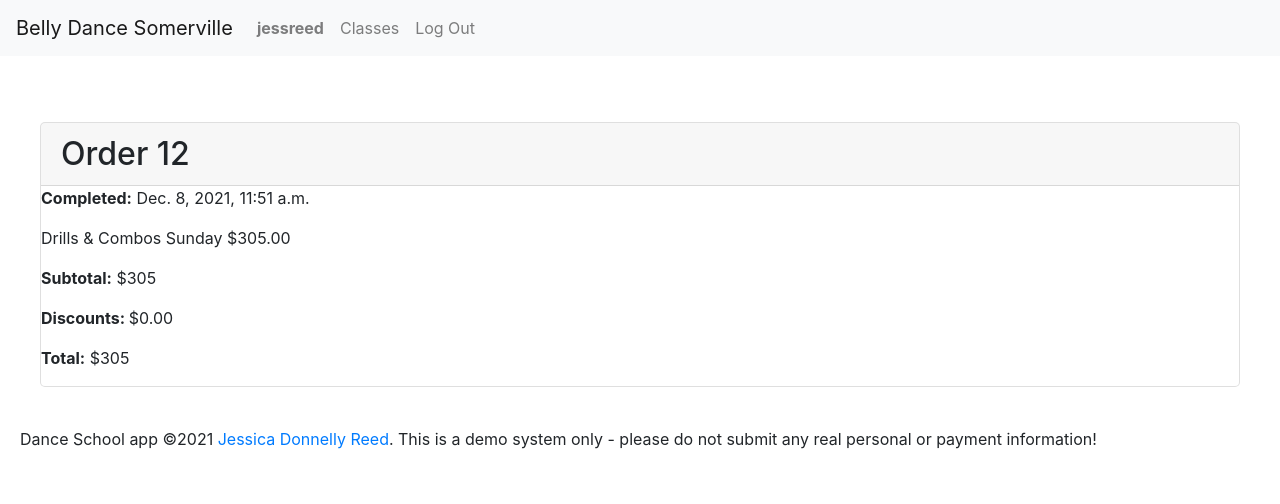
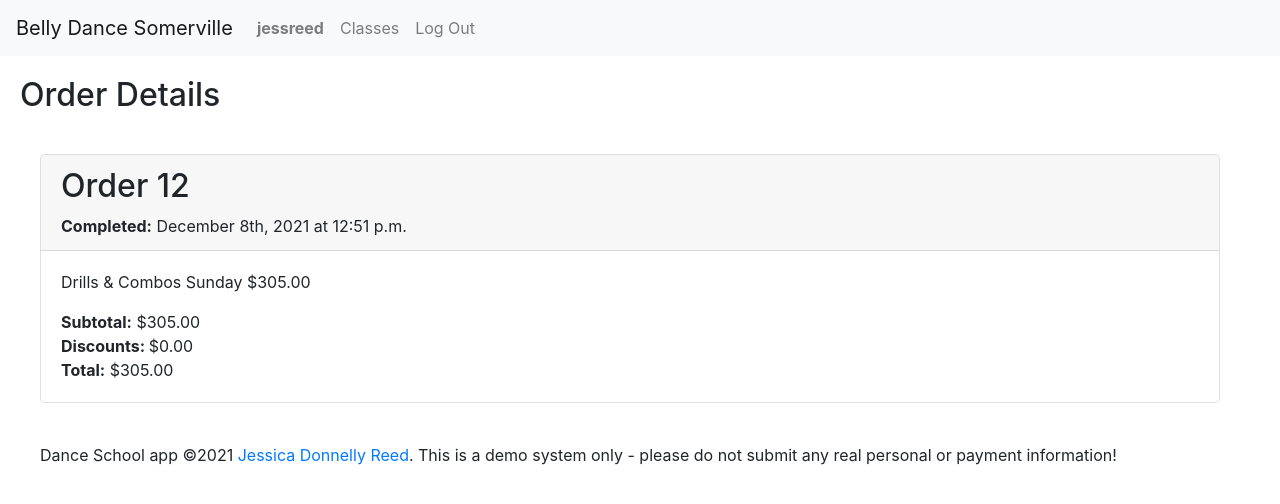
Before and after one commit to ruadh/CSCI-E-33a_Final_Project, a Django app: page /order/12 in a window 1280 px wide. Shown: the top 504 px of the page. Run offline with Django 3.2, Linux system fonts and the light colour scheme; a user stored in the database is signed in; data comes from the database, SQL or seed files in the repository; both versions use the stored data as it was after the commit; some libraries are stand-ins or nearby versions.

Commit message:
Styling the cart preview, making sure timezone is reactivated when a page is loaded, since it can be unset during a hard refresh.

```diff
--- a/dance_school/enrollment/static/enrollment/styles.css
+++ b/dance_school/enrollment/static/enrollment/styles.css
@@ -25,13 +25,19 @@ form input[type="submit"] {
     margin: 20px;
 }
 
+
 .accordion .card {
     margin-top: 0;
     margin-bottom: 0;
     margin-left: 0;
 }
 
-/* Accordion expand/collapse button/links */
+.borderless-card {
+    padding-bottom: 30px;
+    border: none;
+}
+
+/* Accordion expand/collapse links */
 .card-header .btn-link {
     font-size: 1.25rem;
     padding-left: 0;
@@ -73,11 +79,11 @@ input[type="submit"] {
 
 /* RESPONSIVE - Styles for larger screens - Most responsive behavior is based on the Boostrap md breakpoint  */
 
-/* @media(min-width: 720px) {
+@media(min-width: 768px) {
 
-    #cart-container,
-    #offerings-container {
-        border: none;
+    /* Remove the extra whitespace when displayed in columns */
+    .borderless-card{
+        padding-bottom: 0px;
     }
 
-} */
+}
--- a/dance_school/enrollment/templates/enrollment/cart.html
+++ b/dance_school/enrollment/templates/enrollment/cart.html
@@ -4,53 +4,70 @@
 
 {% block body %}
 
-{# Container for fading JavaScript-created error messages #}
-<div id="main-alert-fading" class="alert alert-fade" role="alert">
-</div>
+    {% if cart %}
 
-{# Container for persistent Django-created error messages #}
-{% if message %}
-<div id="main-alert-persistent" class="alert alert-danger">
-    {{message|linebreaksbr}}
-</div>
-{% endif %}
-
-<div class="row">
-
-    <div id="cart-container" class="col-md order-md-5 card">
-        <div>
-            {% if cart %}
+        <header>
             {% if cart.completed %}
-                    <h2 class="card-header section-header">Order {{cart.id}}</h2>
-                    <p><span class="label">Completed:</span>  {{cart.completed}}</p>
+                <h2>Order Details</h2>
             {% else %}
-                    <h2 class="card-header section-header">Checkout</h2>
+                <h2>Checkout</h2>
                 {% if semester.registration_status == 'closed' %}
                     <p>{{semester}} registration closed on {{semester.registration_close}} </p>
                 {% else %}
                     <p>{{semester}} registration is open from {{semester.registration_open|date:DATE_TIME_FORMAT_NO_YEAR }} to {{semester.registration_close|date:DATE_TIME_TIMEZONE_FORMAT}}, or until classes sell out. </p>
-                        <h4>Review Your Cart</h4>
                 {% endif %}
             {% endif %}
+        </header>
+
+        <div class="row">
+            <div id="cart-container" class="col-md">
+                <div class="accordion" id="cart-accordion">
+
+                    <div class="card">
+                        <div class="card-header">
+                            {% if cart.completed %}
+                                <h2 class="section-header">Order {{cart.id}}</h2>
+                                <div>
+                                    <span class="label">Completed:</span> <span class="value">{{cart.completed|date:DATE_TIME_FORMAT}}</span>
+                                </div>
+                            {% else %}
+                                <h2 class="section-header">Items in Cart</h2>
+                            {% endif %}
+                        </div>
+                        <div class="card-body">
                             <ul id="cart-items">
                                 {% for item in cart.items %}
-                    <li data-offering={{item.offering.id}}>{{item.offering.course.title}} {{item.offering.weekday_name}} ${{item.price}}
+                                    <li data-offering={{item.offering.id}}>{{item.offering.course.title}} {{item.offering.weekday_name}} ${{item.price|floatformat:2 }}
                                         {% if not cart.completed %}
-                            <button class="remove-button btn btn-link" data-item={{item.id}}>(Remove)</button>
+                                            <button class="remove-button btn btn-link" data-item={{item.id}}>Remove</button>
                                         {% endif %}
                                     </li>
                                 {% endfor %}
                             </ul>
                             {% if cart.items %}
-                    <p><span class="label">Subtotal:</span>  ${{cart.subtotal|default_if_none:"0.00"}}</p>
-                    <p><span class="label">Discounts: </span> ${{cart.discount|default_if_none:"0.00"}}</p>
-                    <p><span class="label">Total:</span>  ${{cart.total|default_if_none:"0.00"}}</p>
+                                <div>
+                                    <span class="label">Subtotal:</span>  <span>${{cart.subtotal|default_if_none:"0.00"|floatformat:2 }}</span>
+                                </div>
+                                <div>
+                                    <span class="label">Discounts: </span> <span>${{cart.discount|default_if_none:"0.00"|floatformat:2 }}</span>
+                                </div>
+                                <div>
+                                    <span class="label">Total:</span>  <span>${{cart.total|default_if_none:"0.00"|floatformat:2 }}</span>
+                                </div>
+                            {% else %}
+                            <div>This cart is empty.  <a href="{% url 'index' %}">Return to class listings.</a></div>
+                            {% endif %}
+                        </div>
+                    </div>
+
                     {% if cart.total > 0 and not cart.completed %}
-                        <h4>Review Your Profile <button id="edit-profile-button" data-profile={{profile.id}}>Edit</button></h4>
-                        <div class="container">
+                    <div class="card">
+                        <div class="card-header">
+                            <h2 class="section-header">Review Your Profile <button id="edit-profile-button" data-profile={{profile.id}} class="btn btn-link">Edit</button></h2>
+                        </div>
                         <div class="row">
                             <div class="col-md">
-                                    <div class="card editable">
+                                <div class="editable card borderless-card">
                                     <h4 class="card-title">About Me</h4>
                                     <div>
                                         <span class="label">First Name:</span> <span class="value" id="first-name">{{profile.first_name}}</span>
@@ -67,7 +84,7 @@
                                 </div>
                             </div>
                             <div class="col-md">
-                                    <div class="card editable">
+                                <div class="editable card borderless-card">
                                     <h4 class="card-title">Emergency Contact</h4>
                                     <div>
                                         <span class="label">First Name:</span> <span class="value" id="emergency-first">{{profile.emergency_first}}</span>
@@ -85,22 +102,25 @@
                             </div>
                         </div>
                     </div>
-                        <h4>Payment Information</h4>
+
+                    <div class="card">
+                        <div class="card-header">
+                            <h2 class="section-header">Payment Information</h2>
+                            (Gift cards are the only supported payment method at this time.)
+                        </div>
+                        <div class="card-body">
                             <form action="{% url 'order' cart.id %}" method="POST" class="">
                                 {% csrf_token %}
                                 {{ payment_form }}
                                 <input id="submit-cart-button" type="submit" class="btn btn-primary link-as-button">
                             </form>
-                    {% endif %}
-                {% else %}
-                    <h4>No items in your cart.</h4>
+                        </div>
+                    </div>
                     {% endif %}
 
-            {% endif %}
-            <!-- <button id="checkout-button" data-order="{{cart.id}}">Checkout</button> -->
                 </div>
             </div>
 
-</div>
+    {% endif %}
 
 {% endblock %}
--- a/dance_school/enrollment/templates/enrollment/contact-sheet.html
+++ b/dance_school/enrollment/templates/enrollment/contact-sheet.html
@@ -1,10 +1,6 @@
 {% extends "enrollment/layout.html" %}
 
 {% block body %}
-
-{% if message %}
-<div id="main-alert-persistent" class="alert alert-danger">{{ message }}</div>
-{% endif %}
 
 <div class="row">
 
--- a/dance_school/enrollment/templates/enrollment/layout.html
+++ b/dance_school/enrollment/templates/enrollment/layout.html
@@ -44,6 +44,13 @@
         </div>
     </nav>
 
+    {# Container for persistent Django-created error messages #}
+    {% if message %}
+    <div id="main-alert-persistent" class="alert alert-danger">
+        {{message|linebreaksbr}}
+    </div>
+    {% endif %}
+
     <!-- Content brought in from templates -->
     {% block body %}
     {% endblock %}
--- a/dance_school/enrollment/templates/enrollment/profile.html
+++ b/dance_school/enrollment/templates/enrollment/profile.html
@@ -1,10 +1,6 @@
 {% extends "enrollment/layout.html" %}
 
 {% block body %}
-
-{% if message %}
-<div id="main-alert-persistent" class="alert alert-danger">{{ message|linebreaksbr }}</div>
-{% endif %}
 
 <div class="row">
     {% if profile %}
--- a/dance_school/enrollment/urls.py
+++ b/dance_school/enrollment/urls.py
@@ -12,10 +12,10 @@ urlpatterns = [
     # Navigation
     path('', views.index, name='index'),
     path('profile/<int:id>', views.profile_view, name='view_profile'),
+    path('order/<int:id>', views.checkout, name='order'),
     path('contact-sheet/<int:id>', views.contact_sheet, name='contact_sheet'),
 
     # API
     path('users/<int:id>', views.profile, name='profile'),
     path('cart/<int:id>', views.update_cart, name='update_cart'),
-    path('order/<int:id>', views.checkout, name='order'),
 ]
--- a/dance_school/enrollment/views.py
+++ b/dance_school/enrollment/views.py
@@ -158,11 +158,8 @@ def index(request, page=None, message=None):
     # Pass the latest semester to the template
     semester = latest_semester()
 
-    if request.user.is_authenticated:
-        timezone.activate(request.user.timezone)
-    else:
-        timezone.activate(settings.DEFAULT_TIMEZONE)
-
+    # Make sure the timezone isn't overriden by a hard reset
+    set_timezone(request)
     return render(request, 'enrollment/index.html', {
         'page': page,
         'cart': cart,
@@ -173,6 +170,9 @@ def index(request, page=None, message=None):
 
 @login_required
 def profile_view(request, id):
+    # Make sure the timezone isn't overridden by a hard reset
+    set_timezone(request)
+
     if request.method == 'GET':
         # Non-admin users may only view their own profiles
         if request.user.id == id or request.user.is_staff:
@@ -255,6 +255,10 @@ def profile(request, id):
 @login_required
 def contact_sheet(request, id):
     # TO DO:  clarify that id is the offering id in the docstring
+
+    # Make sure the timezone isn't overriden by a hard reset
+    set_timezone(request)
+
     # Only available for non-admin users
     if request.user.is_staff:
         try:
@@ -461,7 +465,7 @@ def validate_checkout(request, id):
 
     # Restrict checkout to the cart's owner
     if cart.student != request.user:
-        return 'You are not authorized to check out carts belonging to another user.'
+        return 'You are not authorized to access carts belonging to another user.'
 
     # Make sure we're not trying to check out an order that has already been completed (ex: via URL)
     if cart.completed != None:
@@ -536,6 +540,9 @@ def authorized_get_profile(request, id):
 @login_required
 def checkout(request, id):
 
+    # Make sure the timezone isn't overriden by a hard reset
+    set_timezone(request)
+
     # Default behavior:  no payment form or update profile pseudo-form (Will be added below if needed)
     payment_form = None
     profile = None
@@ -597,3 +604,10 @@ def checkout(request, id):
             'payment_form': payment_form,
             'profile': profile
         })
+
+# Helper function:  set timezone
+def set_timezone(request):
+    if request.user.is_authenticated:
+        timezone.activate(request.user.timezone)
+    else:
+        timezone.activate(settings.DEFAULT_TIMEZONE)
```
Also changed, not shown: dance_school/enrollment/templates/enrollment/index.html (+1 -12 lines), dance_school/enrollment/templates/enrollment/login.html (+0 -7 lines), dance_school/enrollment/templates/enrollment/register.html (+0 -7 lines), README.md, dance_school/db.sqlite3. Lines whose indentation alone changed are shown as unchanged.
